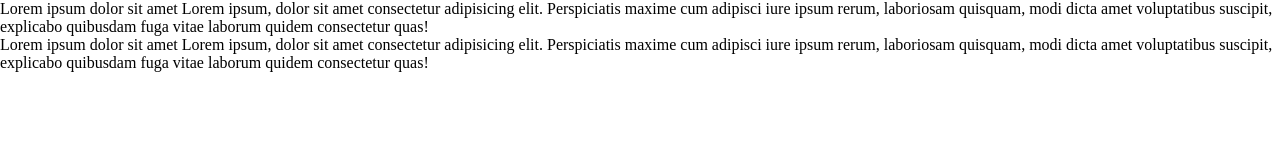
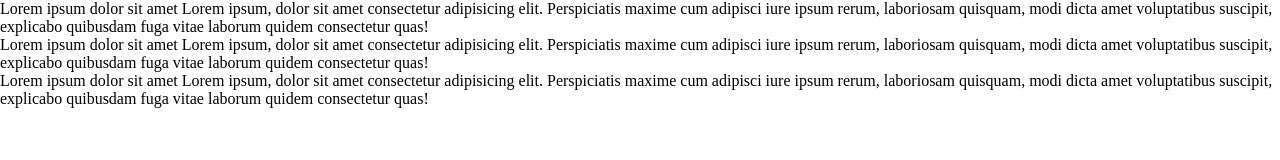
Before and after one commit to Lollypop-dot/myRep, a plain HTML site: page index.html in a window 1280 px wide. Drawn offline with Linux system fonts and the light colour scheme.

Commit message:
test commit

```diff
--- a/index.html
+++ b/index.html
@@ -19,7 +19,10 @@
             Lorem ipsum dolor sit amet
             Lorem ipsum, dolor sit amet consectetur adipisicing elit. Perspiciatis maxime cum adipisci iure ipsum rerum, laboriosam quisquam, modi dicta amet voluptatibus suscipit, explicabo quibusdam fuga vitae laborum quidem consectetur quas!
         </p>
-
+        <p>
+            Lorem ipsum dolor sit amet
+            Lorem ipsum, dolor sit amet consectetur adipisicing elit. Perspiciatis maxime cum adipisci iure ipsum rerum, laboriosam quisquam, modi dicta amet voluptatibus suscipit, explicabo quibusdam fuga vitae laborum quidem consectetur quas!
+        </p>
     </div>
 </body>
 </html>
```
